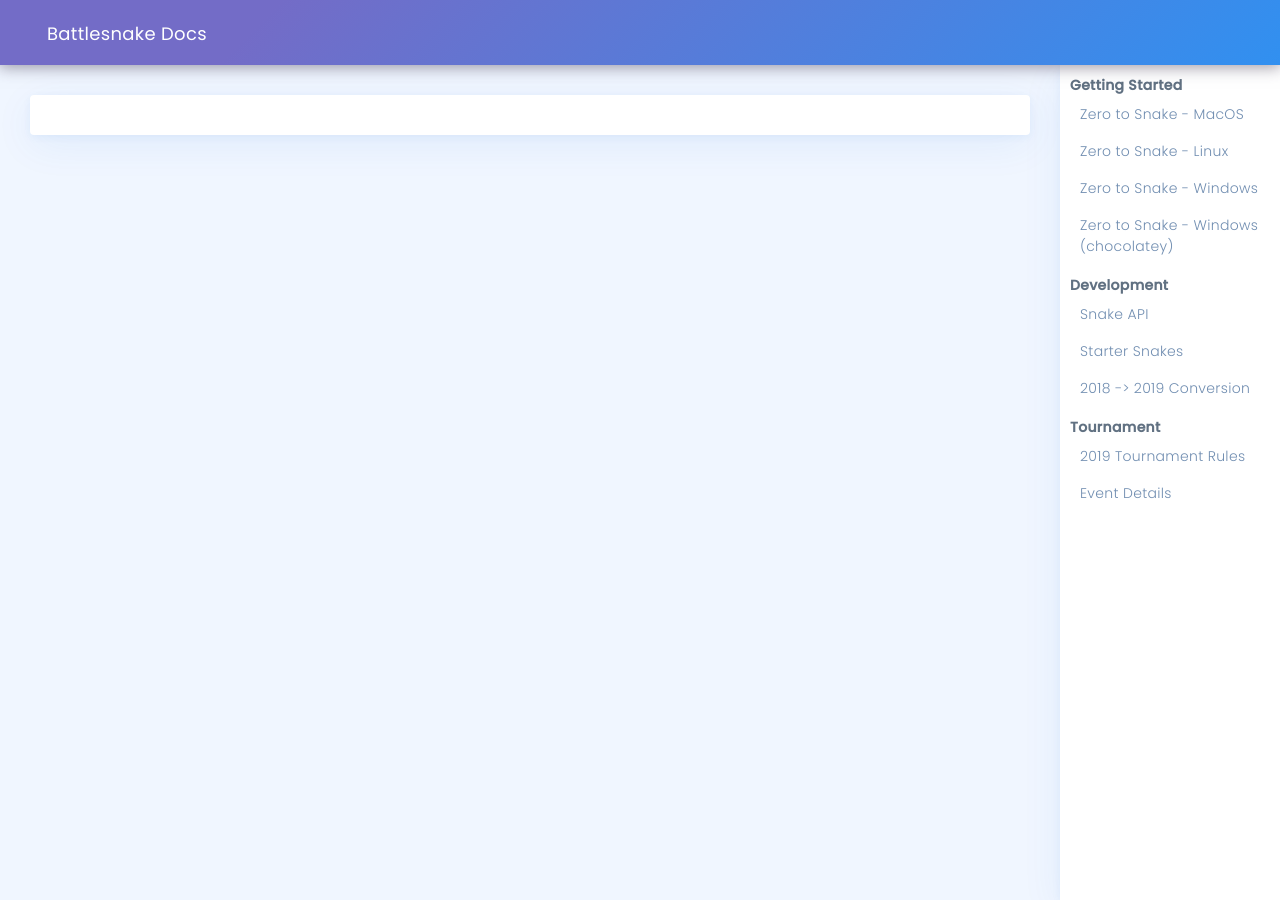
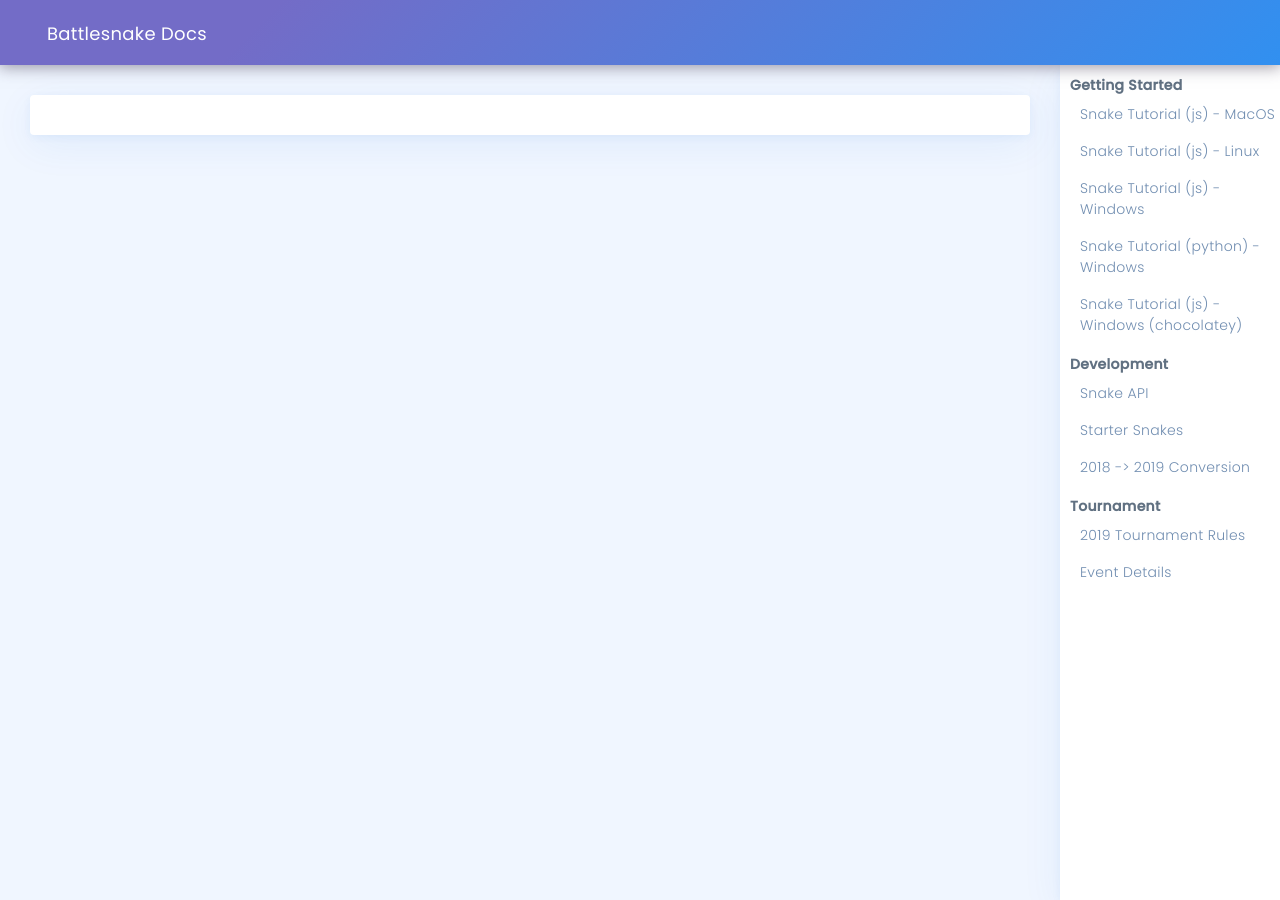
Before and after one commit to xtagon/docs, a Jekyll site: the page built from docs/index.md, in a window 1280 px wide. Built offline with Jekyll 4.4.1, drawn with Linux system fonts in a browser that asks for light colours; our own code applies the rules of GitHub Pages for plain Markdown files.

Commit message:
Zero to python snake (#22)
* first draft

* removed python 3, reformatted a little

* cleaning

* added nav

```diff
--- a/docs/_layouts/default.html
+++ b/docs/_layouts/default.html
@@ -43,7 +43,6 @@
       }
     </style>
   </head>
-
   <body class="overlay-menu layout-fixed">
     <!-- CONTENT WRAPPER -->
     <div id="app">
@@ -106,10 +105,11 @@
               <div class="card-body">
                 <ul class="nav sub-nav v-sub-nav flex-column p-b-30">
                     <li class="nav-header">Getting Started</li>
-                    <li class="nav-item"><a class="nav-link" href="zero-to-snake-macos.html">Zero to Snake - MacOS</a></li>
-                    <li class="nav-item"><a class="nav-link" href="zero-to-snake-linux.html">Zero to Snake - Linux</a></li>
-                    <li class="nav-item"><a class="nav-link" href="zero-to-snake-windows.html">Zero to Snake - Windows</a></li>
-                    <li class="nav-item"><a class="nav-link" href="zero-to-snake-windows-chocolatey.html">Zero to Snake - Windows (chocolatey)</a></li>
+                    <li class="nav-item"><a class="nav-link" href="zero-to-snake-macos.html">Snake Tutorial (js) - MacOS</a></li>
+                    <li class="nav-item"><a class="nav-link" href="zero-to-snake-linux.html">Snake Tutorial (js) - Linux</a></li>
+                    <li class="nav-item"><a class="nav-link" href="zero-to-snake-windows.html">Snake Tutorial (js) - Windows</a></li>
+                    <li class="nav-item"><a class="nav-link" href="zero-to-python-snake-windows.html">Snake Tutorial (python) - Windows</a></li>
+                    <li class="nav-item"><a class="nav-link" href="zero-to-snake-windows-chocolatey.html">Snake Tutorial (js) - Windows (chocolatey)</a></li>
                     <li class="nav-header">Development</li>
                     <li class="nav-item"><a class="nav-link" href="snake-api.html" target="_blank">Snake API</a></li>
                     <li class="nav-item"><a class="nav-link" href="https://github.com/battlesnakeio/community/blob/master/starter-snakes.md" target="_blank">Starter Snakes</a></li>
```
Also changed, not shown: docs/zero-to-python-snake-windows.md (added, +125 -0 lines).
